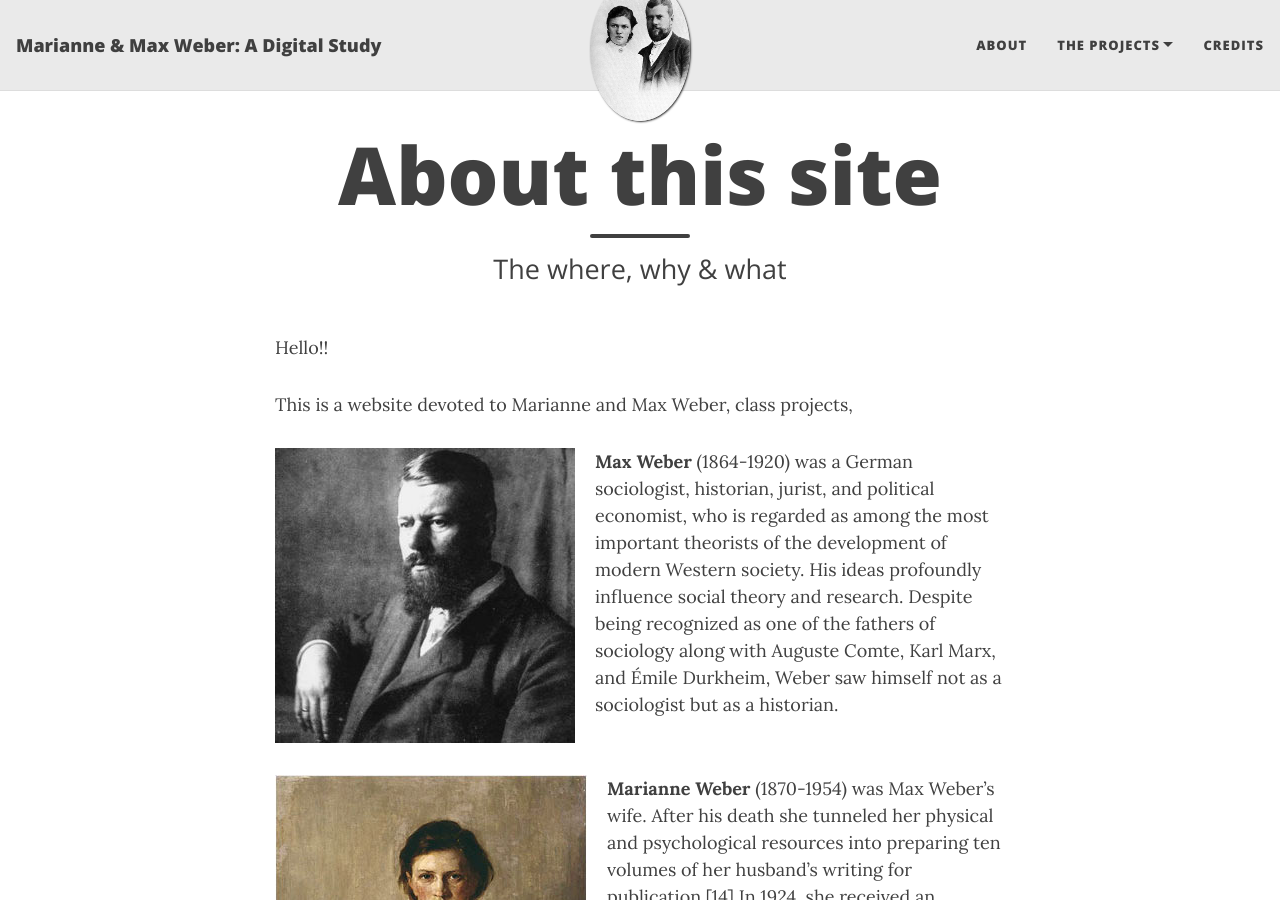
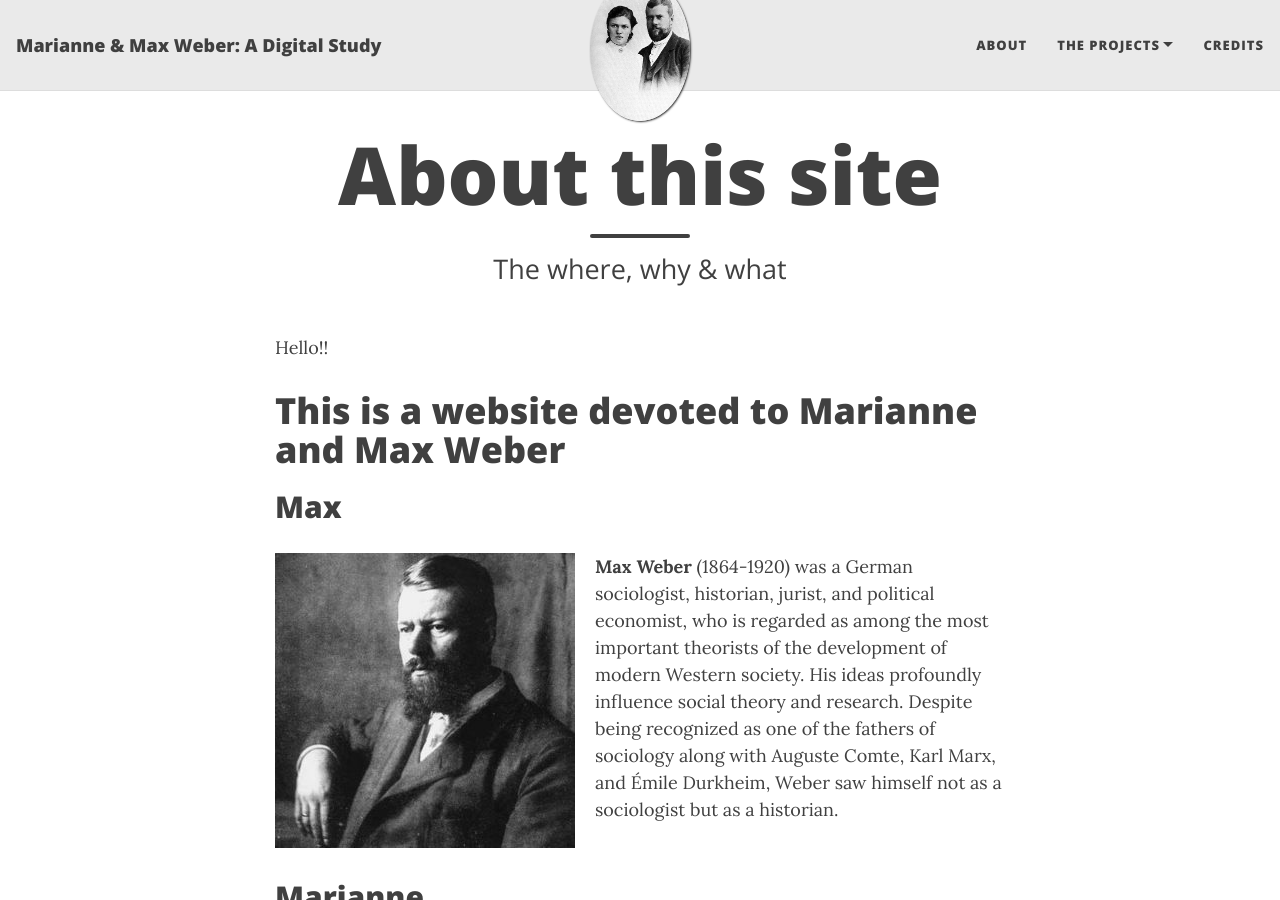
Before and after one commit to rosariorogel/weberweb, a Jekyll site: the page built from _pages/about.md, in a window 1280 px wide and 900 px high. Built offline with Jekyll 4.4.1, drawn with Linux system fonts in a browser that asks for light colours; nearby versions of some CDN libraries.

Commit message:
Update about.md

```diff
--- a/_pages/about.md
+++ b/_pages/about.md
@@ -7,11 +7,14 @@ permalink: about
 
 Hello!!
 
-This is a website devoted to Marianne and Max Weber, class projects,
+# This is a website devoted to Marianne and Max Weber
 
+## Max
 
 <img src="{{ site.baseurl }}/assets/img/max-square.jpg" style="float: left; padding-right: 20px;"> **Max Weber** (1864-1920) was a German sociologist, historian, jurist, and political economist, who is regarded as among the most important theorists of the development of modern Western society. His ideas profoundly influence social theory and research. Despite being recognized as one of the fathers of sociology along with Auguste Comte, Karl Marx, and Émile Durkheim, Weber saw himself not as a sociologist but as a historian.
 <br/>
+
+## Marianne
 
 <img src="{{ site.baseurl }}/assets/img/marianne-square.jpg" style="float: left; padding-right: 20px;"> **Marianne Weber** (1870-1954) was Max Weber's wife. After his death she tunneled her physical and psychological resources into preparing ten volumes of her husband's writing for publication.[14] In 1924, she received an honorary doctoral degree from the University of Heidelberg, both for her work in editing and publishing Max's work as well as for her own scholarship. Between 1923 and 1926, Weber worked on Max Weber: Ein Lebensbild ("Max Weber: A Biography"), which was published in 1926.[15] Also in 1926, she re-established her weekly salon, and entered into a phase of public speaking in which she spoke to audiences of up to 5,000.
 
```
